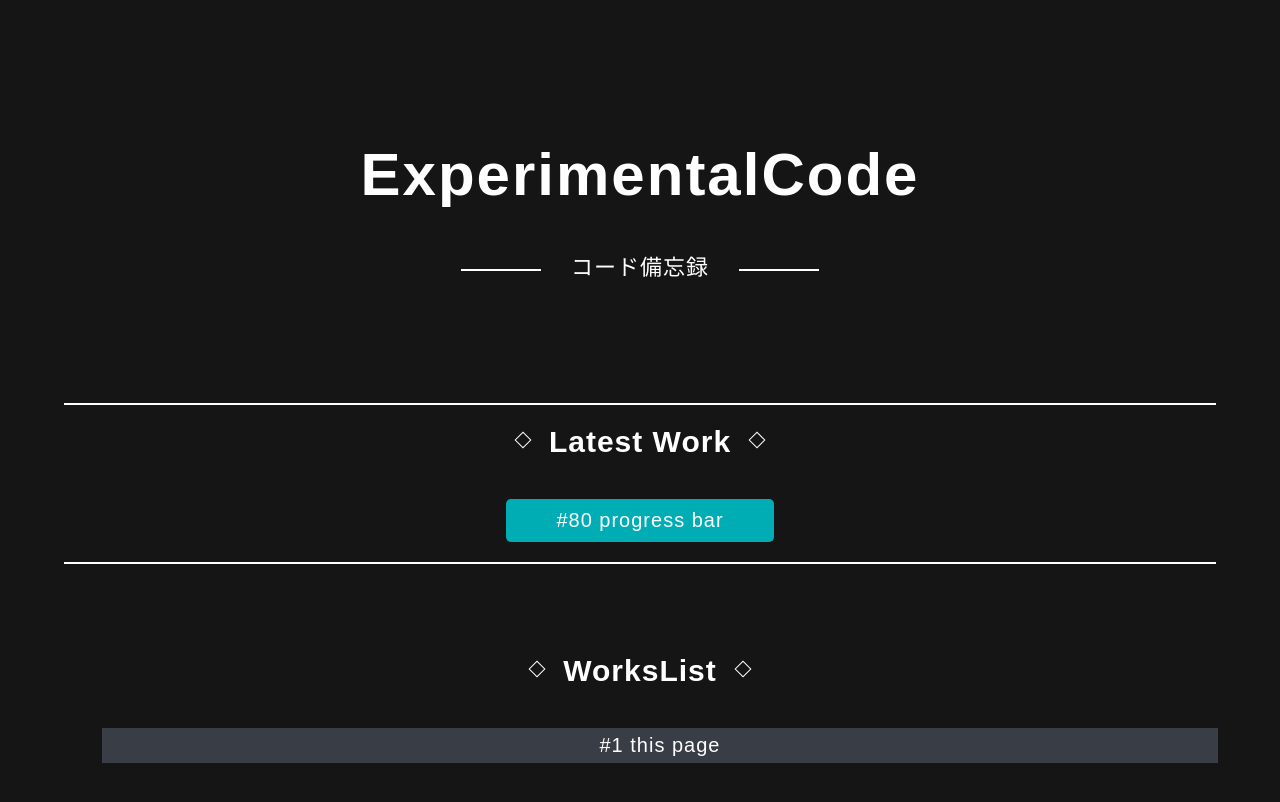
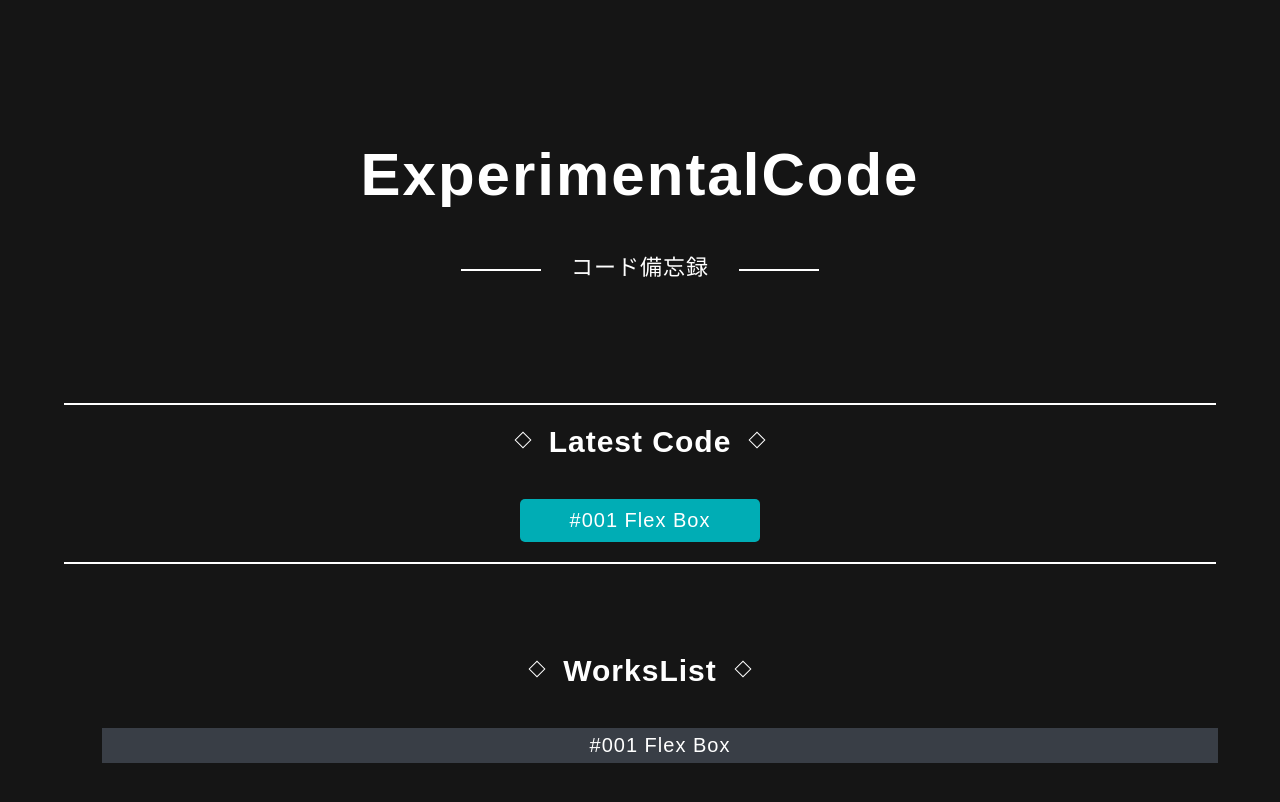
Before and after one commit to freeman-as/ExperimentalCode, a plain HTML site: page docs/index.html in a window 1280 px wide. Drawn offline with Linux system fonts and the light colour scheme.

Commit message:
change fold

```diff
--- a/docs/index.html
+++ b/docs/index.html
@@ -13,14 +13,14 @@
   </header>
 
   <section class="DW_today">
-    <h2 class="DW_content_title">Latest Work</h2>
-    <a href="day80_160526/index.html" class="DW_button">#80 progress bar</a>
+    <h2 class="DW_content_title">Latest Code</h2>
+    <a href="./code001_flexbox/" class="DW_button">#001 Flex Box</a>
   </section>
 
   <section class="DW_works">
     <h2 class="DW_content_title ">WorksList</h2>
     <ul class="DW_list">
-      <li><a href="#" class="DW_list_item">#1 this page</a></li>
+      <li><a href="./code001_flexbox/" class="DW_list_item">#001 Flex Box</a></li>
     </ul>
   </section>
 </body>
```
Also changed, not shown: docs/code001_flexbox/app.js (renamed from docs/day2_160309/app.js), docs/code001_flexbox/index.html (renamed from docs/day2_160309/index.html), docs/code001_flexbox/style.css (renamed from docs/day2_160309/style.css).
